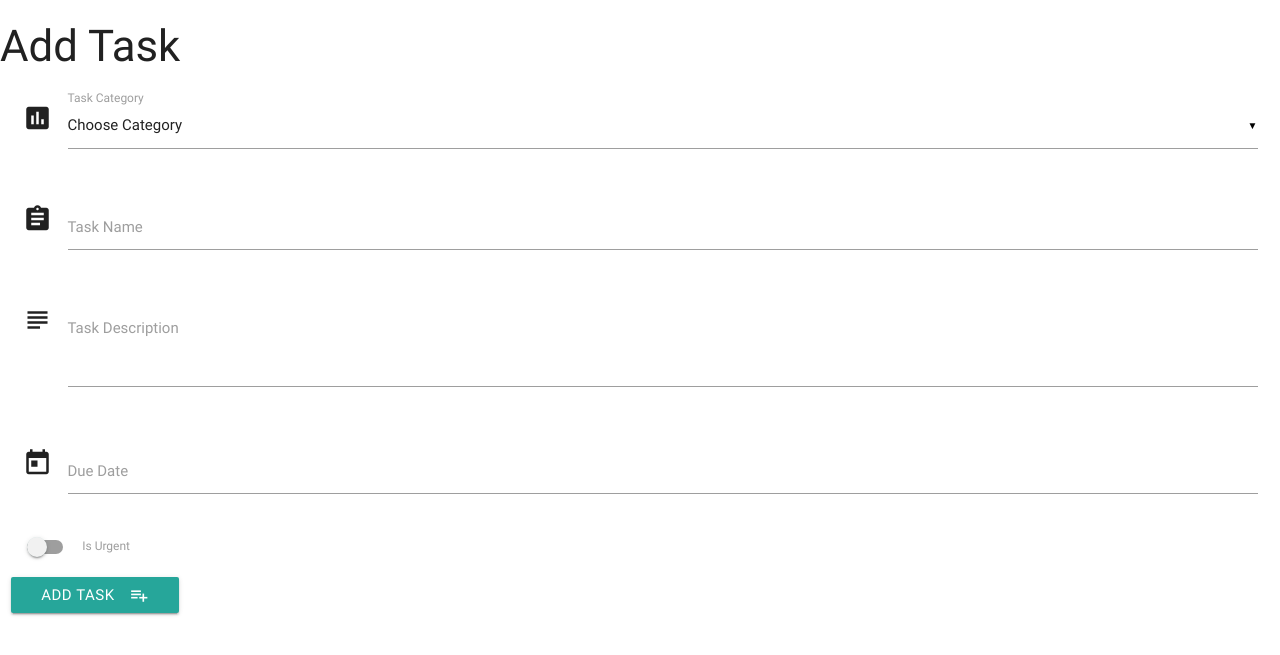
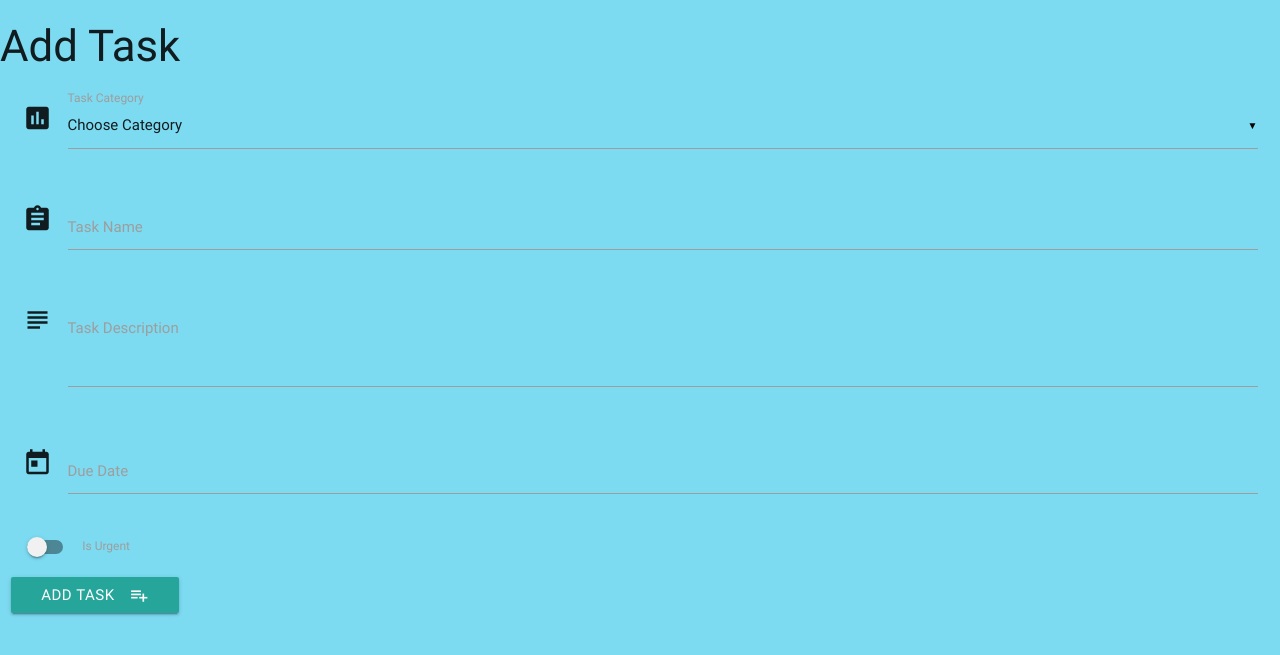
Before and after one commit to digitalis75/Task_manager, a Flask app: page / in a window 1280 px wide. Shown: the top 655 px of the page. Run offline with Flask 2, Linux system fonts and the light colour scheme; data that the repository does not hold is empty; some libraries are stand-ins or nearby versions.

Commit message:
Adding static files

```diff
--- /dev/null
+++ b/static/css/style.css
@@ -0,0 +1,3 @@
+body{
+    background-color: rgb(124, 218, 241);
+}
--- a/templates/base.html
+++ b/templates/base.html
@@ -3,7 +3,7 @@
     <head>
         <link href="https://fonts.googleapis.com/icon?family=Material+Icons" rel="stylesheet">
         <link rel="stylesheet" href="https://cdnjs.cloudflare.com/ajax/libs/materialize/0.100.2/css/materialize.min.css">
-
+        <link rel = "stylesheet" href="{{ url_for('static', filename='css/style.css')}}" type = "text/css">
     </head>
     <body>
 
@@ -14,10 +14,11 @@
     <script src="https://cdnjs.cloudflare.com/ajax/libs/materialize/0.100.2/js/materialize.min.js"></script>
 
     <script type = "text/javascript">
-
         $(document).ready(function(){
     // Materialize Collapsible element Initialization
             $('.collapsible').collapsible();
+        });
+        $(document).ready(function(){
     // Materialize Select Initialization
             $('select').material_select();
         });
@@ -34,9 +35,9 @@
         });
 
     // This code makes Materialize work in Chrome because of the bug
-        document.getElementById("matfix").addEventListener("click", function(e) {
-            e.stopPropagation();
-        });
+    //    document.getElementById("matfix").addEventListener("click", function(e) {
+    //        e.stopPropagation();
+    //    });
     </script>
 
     </body>
```
